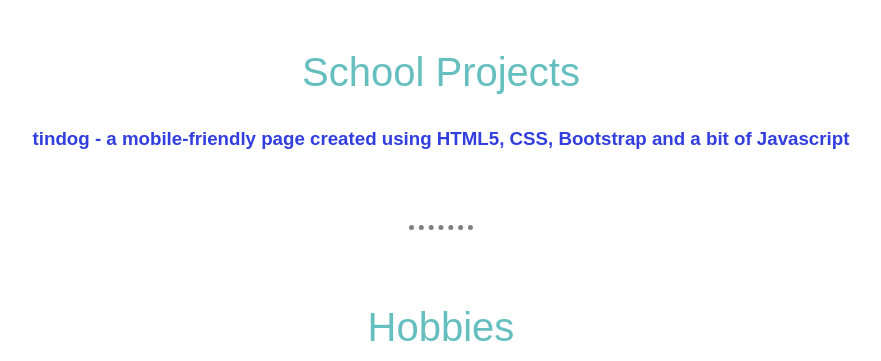
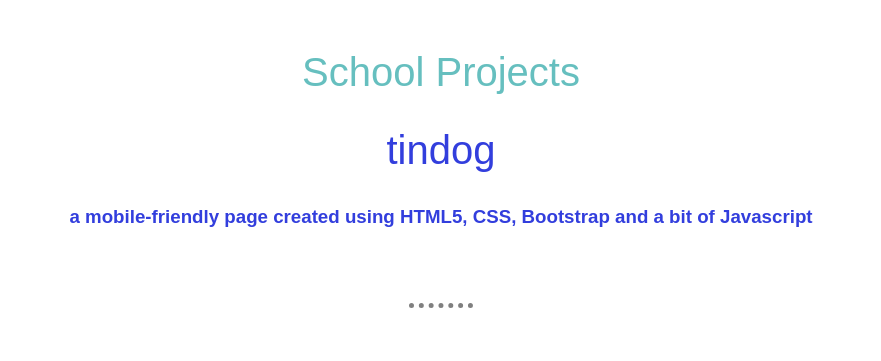
Before and after one commit to ClaroEvangelista/MySite, a plain HTML site: page index.html in a window 1280 px wide. Shown: the part 3540-3901 px from the top of the page, without its empty margins (199-1080 px from the left). Drawn offline with Linux system fonts and the light colour scheme; a web font is replaced by a local one.

Commit message:
Adding tindog page - one more change

```diff
--- a/index.html
+++ b/index.html
@@ -93,7 +93,7 @@
     <div class="School Projects">
       <h2>School Projects</h2>
       <!-- <div> -->
-        <h3><a class="blue" href="tindog.html" target="_blank">tindog - a mobile-friendly page created using HTML5, CSS, Bootstrap and a bit of Javascript</a></h3>
+        <h2><a class="blue" href="tindog.html" target="_blank">tindog</h2><h3>a mobile-friendly page created using HTML5, CSS, Bootstrap and a bit of Javascript</a></h3>
       <!-- </div> -->
     </div>
     <hr>
```
